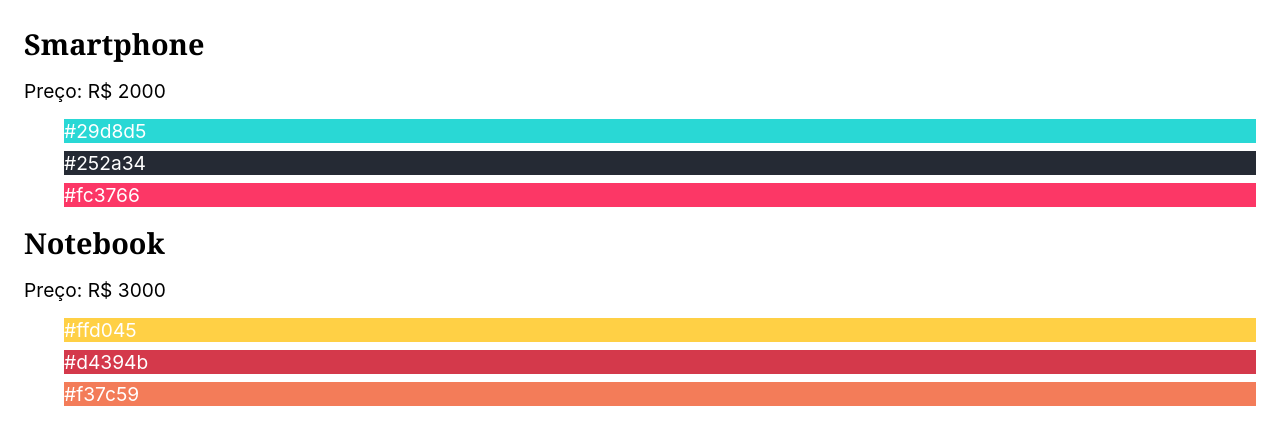
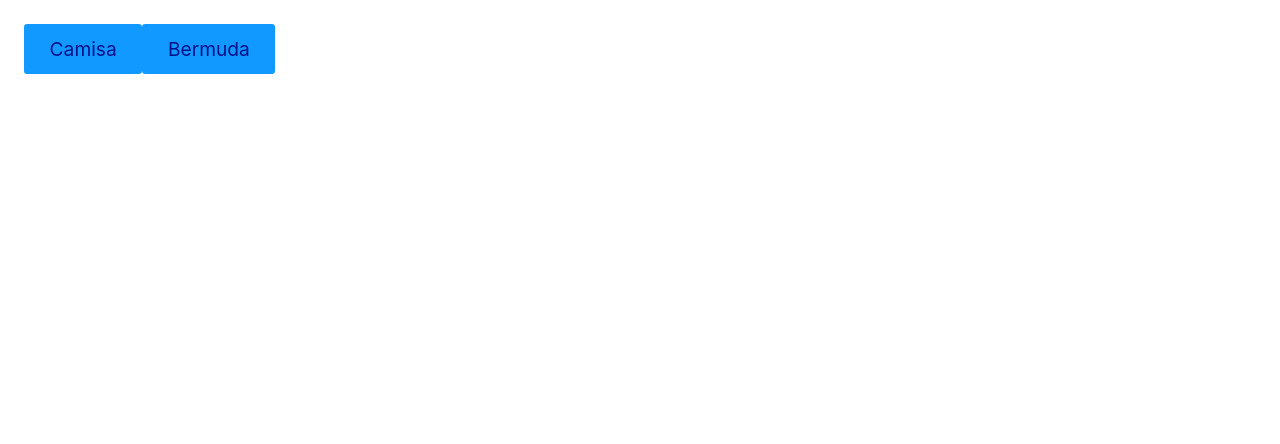
Before and after one commit to uryel-farias/React-Origamid, a React (Vite) app: page / in a window 1280 px wide. Shown: the top 444 px of the page. Built offline with nearby package versions, Linux system fonts and the light colour scheme.

Commit message:
estudando eventos.

```diff
--- a/src/App.jsx
+++ b/src/App.jsx
@@ -1,45 +1,15 @@
 import React from "react";
 
-const produtos = [
-  {
-    id: 1,
-    nome: 'Smartphone',
-    preco: 'R$ 2000',
-    cores: ['#29d8d5', '#252a34', '#fc3766'],
-  },
-  {
-    id: 2,
-    nome: 'Notebook',
-    preco: 'R$ 3000',
-    cores: ['#ffd045', '#d4394b', '#f37c59'],
-  },
-  {
-    id: 3,
-    nome: 'Tablet',
-    preco: 'R$ 1500',
-    cores: ['#365069', '#47c1c8', '#f95786'],
-  },
-];
+const App = () => {
+  function handleClick(event) {
+    alert('Comprou: ' + event.target.innerText);
+  }
 
-const App = () => {
   return (
-    <section>
-      {produtos
-        .filter((produto) => Number(produto.preco.replace('R$ ', '')) > 1500)
-        .map((produto) => (
-          <div key={produto.id}>
-            <h1>{produto.nome}</h1>
-            <p>Preço: {produto.preco}</p>
-            <ul>
-              {produto.cores.map((cor) => (
-                <li key={cor} style={{ backgroundColor: cor, color: 'white' }}>
-                  {cor}
-                </li>
-              ))}
-            </ul>
-          </div>
-        ))}
-    </section>
+    <div>
+      <button onClick={handleClick}>Camisa</button>
+      <button onClick={handleClick}>Bermuda</button>
+    </div>
   );
 };
 
```
